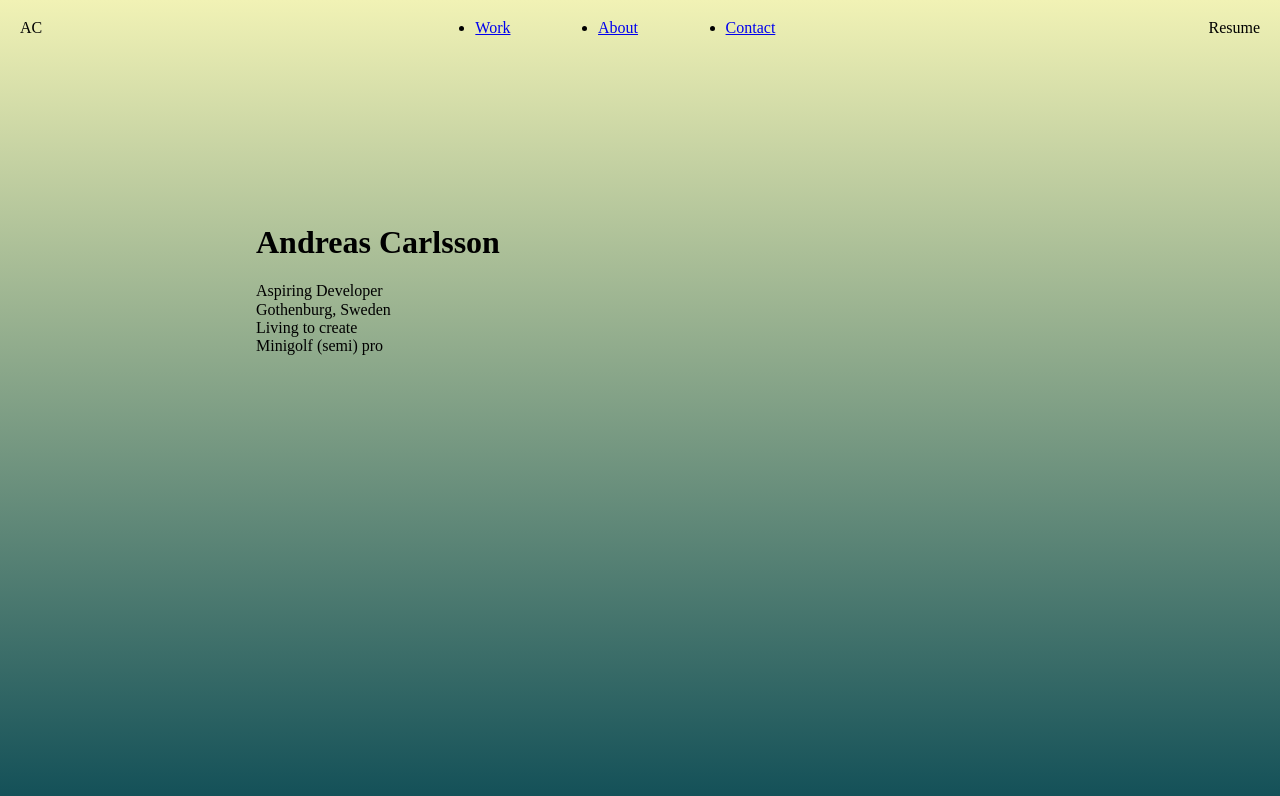
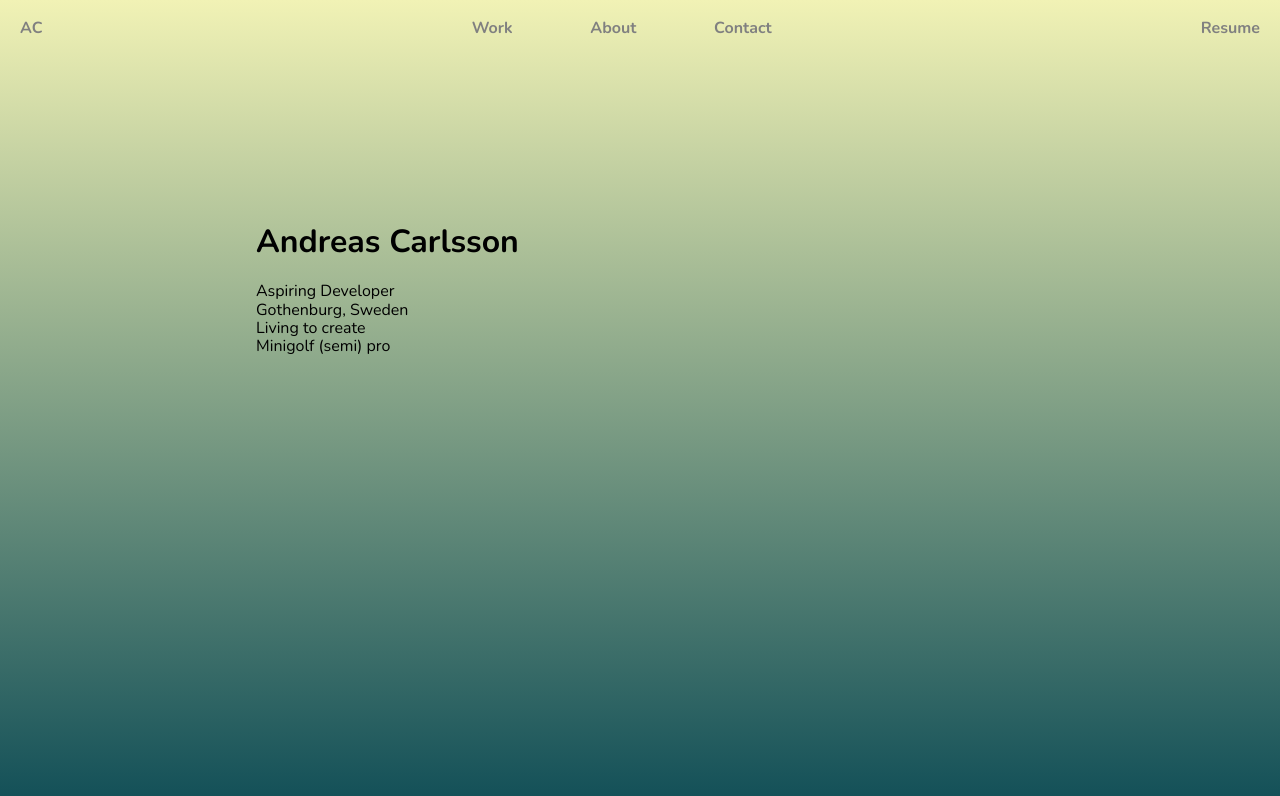
Before and after one commit to AndyCarlsson/portfolio, a React (Create React App) app: page / in a window 1280 px wide. Shown: the top 796 px of the page. Built offline with nearby package versions, Linux system fonts and the light colour scheme.

Commit message:
Updated navigation bar and font style

```diff
--- a/public/index.html
+++ b/public/index.html
@@ -6,6 +6,8 @@
     <meta name="viewport" content="width=device-width, initial-scale=1" />
 
     <title>Portfolio</title>
+    <link rel="preconnect" href="https://fonts.gstatic.com">
+<link href="https://fonts.googleapis.com/css2?family=Nunito:wght@400;700;800&display=swap" rel="stylesheet">
   </head>
   <body>
     <noscript>You need to enable JavaScript to run this app.</noscript>
--- a/src/App.css
+++ b/src/App.css
@@ -9,4 +9,5 @@ body {
   min-height: 100vh;
   width: 100%;
   background: linear-gradient(#f1f2b5, #135058);
+  font-family: 'Nunito', sans-serif;
 }
--- a/src/App.js
+++ b/src/App.js
@@ -1,8 +1,8 @@
 import React from 'react';
-import Navbar from './components/navbar/navbar';
+import Navbar from './components/Navbar/Navbar';
+import Startpage from './components/Startpage/Startpage';
 import 'normalize.css';
 import './app.css';
-import Startpage from './components/startpage/startpage';
 
 const App = () => {
   return (
--- a/src/components/navbar/navbarItem.js
+++ b/src/components/navbar/NavbarItems.js
@@ -1,4 +1,4 @@
-export const navbarItem = [
+export const NavbarItems = [
   {
     title: 'Work',
     url: '#',
--- a/src/components/navbar/navbar.js
+++ b/src/components/navbar/navbar.js
@@ -1,15 +1,15 @@
-import React from 'react';
-import { navbarItem } from './navbarItem';
-import '../navbar/navbar.scss';
+import React, { Component } from 'react';
+import { NavbarItems } from './NavbarItems';
+import './navbar.scss';
 
-const Navbar = () => {
+function Navbar() {
   return (
     <nav className='navbar-container'>
-      <p>AC</p>
-      <ul className='navbar-link-container'>
-        {navbarItem.map((item, index) => {
+      <a href='#'>AC</a>
+      <ul>
+        {NavbarItems.map((item, index) => {
           return (
-            <li>
+            <li key={index}>
               <a className={item.className} href={item.url}>
                 {item.title}
               </a>
@@ -17,9 +17,9 @@ const Navbar = () => {
           );
         })}
       </ul>
-      <p>Resume</p>
+      <a href='#'>Resume</a>
     </nav>
   );
-};
+}
 
 export default Navbar;
--- a/src/components/navbar/navbar.scss
+++ b/src/components/navbar/navbar.scss
@@ -6,11 +6,17 @@
   justify-content: space-between;
   align-items: center;
   padding: 0px 20px;
+
+  ul {
+    width: 300px;
+    display: flex;
+    flex-direction: row;
+    justify-content: space-between;
+    list-style: none;
+  }
+  a {
+    text-decoration: none;
+    color: gray;
+    font-weight: 700;
+  }
 }
-
-.navbar-link-container {
-  width: 300px;
-  display: flex;
-  flex-direction: row;
-  justify-content: space-between;
-}
--- a/src/components/startpage/startpage.js
+++ b/src/components/startpage/startpage.js
@@ -1,7 +1,7 @@
 import React from 'react';
-import '../startpage/startpage.css';
+import './startpage.scss';
 
-const Startpage = () => {
+function Startpage() {
   return (
     <div className='page-wrapper'>
       <section className='text-container'>
@@ -13,6 +13,6 @@ const Startpage = () => {
       </section>
     </div>
   );
-};
+}
 
 export default Startpage;
```
Also changed, not shown: src/components/startpage/startpage.scss (renamed from src/components/startpage/startpage.css).
